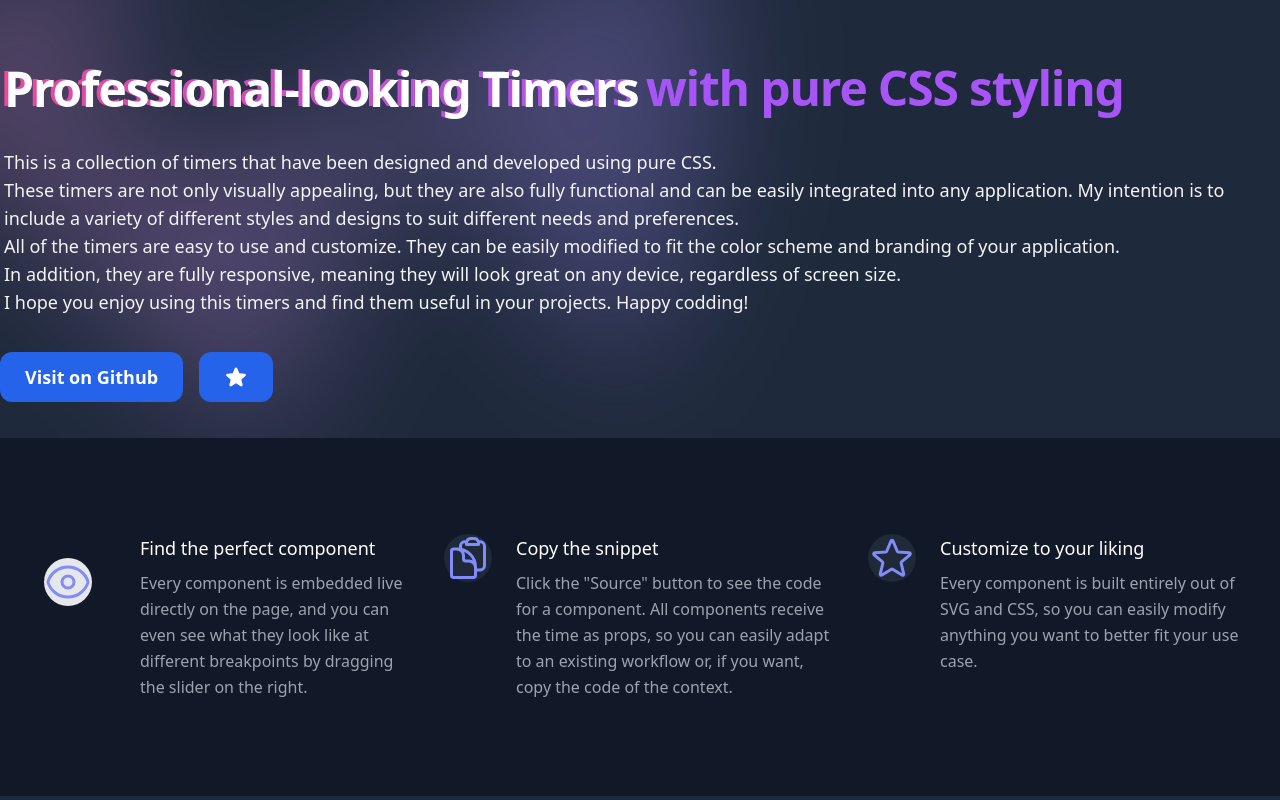
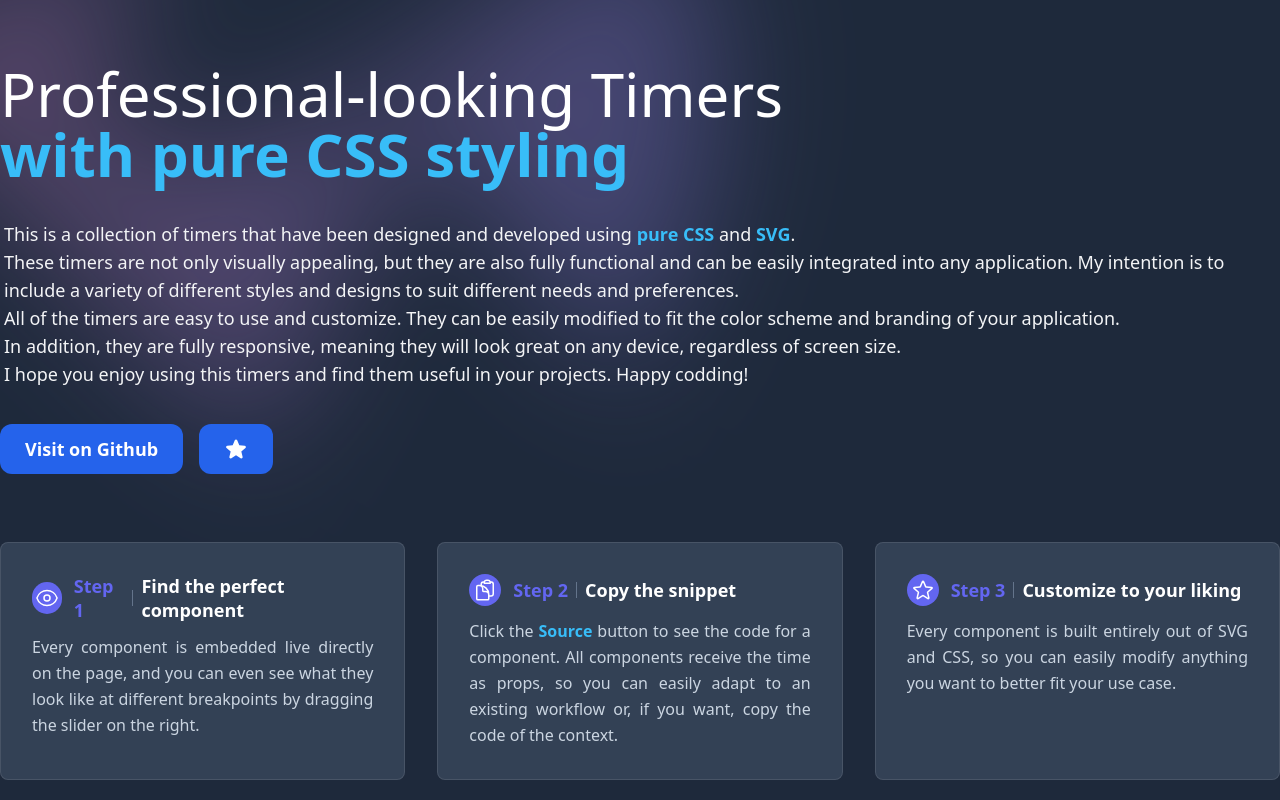
Before and after one commit to ZEBAS204/professional-looking-timers, a React (Vite) app: page / in a window 1280 px wide. Shown: the top 800 px of the page. Built offline with nearby package versions, Linux system fonts and the light colour scheme.

Commit message:
Improve hero

```diff
--- a/src/app/hero.module.css
+++ b/src/app/hero.module.css
@@ -3,12 +3,12 @@
 }
 
 .headerTopTitle {
-	@apply text-2xl sm:text-5xl leading-tight tracking-tight font-bold text-purple-500;
+	@apply text-white text-4xl sm:text-5xl lg:text-6xl;
+	white-space: pre;
 }
 
-.headerTopTitleHighlight {
-	@apply bg-clip-text text-transparent bg-gradient-to-r from-pink-500 to-purple-500;
-	text-shadow: 4px 1px 0px #fff;
+.highlight {
+	@apply text-sky-400 font-semibold;
 }
 
 .headerBottomDescription {
--- a/src/app/hero.tsx
+++ b/src/app/hero.tsx
@@ -1,4 +1,4 @@
-import { StarIcon, LinkIcon } from '@heroicons/react/24/solid'
+import { StarIcon } from '@heroicons/react/24/solid'
 import {
 	EyeIcon,
 	ClipboardDocumentIcon,
@@ -7,6 +7,28 @@ import {
 import Button from 'components/atoms/button'
 
 import styles from './hero.module.css'
+
+const Steps = ({ title, icon: Icon, stepnum, children }) => (
+	<li className="flex rounded-lg p-8 flex-col bg-slate-700 shadow-ring">
+		<div className="flex items-center mb-3">
+			<div className="w-8 h-8 mr-3 inline-flex items-center justify-center rounded-full bg-indigo-500 text-white">
+				<Icon className="w-6 h-6" aria-hidden="true" />
+			</div>
+			<h2 className="flex items-center text-lg font-semibold leading-6 gap-2">
+				<span className="text-indigo-500">Step {stepnum}</span>
+				<span className="h-4 w-px bg-slate-500" />
+				<span className="text-white">{title}</span>
+			</h2>
+		</div>
+		<p className="leading-relaxed text-base text-justify text-slate-300">
+			{children}
+		</p>
+	</li>
+)
+
+const Highlight = ({ children }) => (
+	<span className={styles.highlight}>{children}</span>
+)
 
 export default function () {
 	return (
@@ -36,14 +58,13 @@ export default function () {
 				/>
 			</svg>
 			<h1 className={styles.headerTopTitle}>
-				<span className={styles.headerTopTitleHighlight}>
-					Professional-looking Timers
-				</span>{' '}
-				with pure CSS styling
+				Professional-looking Timers
+				{'\n'}
+				<Highlight>with pure CSS styling</Highlight>
 			</h1>
 			<p className={styles.headerBottomDescription}>
 				This is a collection of timers that have been designed and developed
-				using pure CSS.
+				using <Highlight>pure CSS</Highlight> and <Highlight>SVG</Highlight>.
 				<br />
 				These timers are not only visually appealing, but they are also fully
 				functional and can be easily integrated into any application. My
@@ -68,58 +89,31 @@ export default function () {
 					</Button>
 				</a>
 			</div>
-			<div className="text-gray-400 bg-gray-900">
-				<div className="container px-5 py-24 mx-auto">
-					<div className="flex flex-wrap sm:-m-4 -mx-4 -mb-10 -mt-4 md:space-y-0 space-y-6">
-						<div className="p-4 md:w-1/3 flex">
-							<div className="w-12 h-12 inline-flex items-center justify-center rounded-full bg-gray-200 text-indigo-400 flex-shrink-0 m-6">
-								<EyeIcon />
-							</div>
-							<div className="flex-grow pl-6">
-								<h2 className="text-white text-lg title-font font-medium mb-2">
-									Find the perfect component
-								</h2>
-								<p className="leading-relaxed text-base">
-									Every component is embedded live directly on the page, and you
-									can even see what they look like at different breakpoints by
-									dragging the slider on the right.
-								</p>
-							</div>
-						</div>
-						<div className="p-4 md:w-1/3 flex">
-							<div className="w-12 h-12 inline-flex items-center justify-center rounded-full bg-gray-800 text-indigo-400 mb-4 flex-shrink-0">
-								<ClipboardDocumentIcon />
-							</div>
-							<div className="flex-grow pl-6">
-								<h2 className="text-white text-lg title-font font-medium mb-2">
-									Copy the snippet
-								</h2>
-								<p className="leading-relaxed text-base">
-									Click the "Source" button to see the code for a component. All
-									components receive the time as props, so you can easily adapt
-									to an existing workflow or, if you want, copy the code of the
-									context.
-								</p>
-							</div>
-						</div>
-						<div className="p-4 md:w-1/3 flex">
-							<div className="w-12 h-12 inline-flex items-center justify-center rounded-full bg-gray-800 text-indigo-400 mb-4 flex-shrink-0">
-								<StarIconOutline />
-							</div>
-							<div className="flex-grow pl-6">
-								<h2 className="text-white text-lg title-font font-medium mb-2">
-									Customize to your liking
-								</h2>
-								<p className="leading-relaxed text-base">
-									Every component is built entirely out of SVG and CSS, so you
-									can easily modify anything you want to better fit your use
-									case.
-								</p>
-							</div>
-						</div>
-					</div>
-				</div>
-			</div>
+			<ol className="grid grid-cols-1 gap-8 lg:grid-cols-3 mt-8">
+				<Steps stepnum={1} title="Find the perfect component" icon={EyeIcon}>
+					Every component is embedded live directly on the page, and you can
+					even see what they look like at different breakpoints by dragging the
+					slider on the right.
+				</Steps>
+				<Steps
+					stepnum={2}
+					title="Copy the snippet"
+					icon={ClipboardDocumentIcon}
+				>
+					Click the <Highlight>Source</Highlight> button to see the code for a
+					component. All components receive the time as props, so you can easily
+					adapt to an existing workflow or, if you want, copy the code of the
+					context.
+				</Steps>
+				<Steps
+					stepnum={3}
+					title="Customize to your liking"
+					icon={StarIconOutline}
+				>
+					Every component is built entirely out of SVG and CSS, so you can
+					easily modify anything you want to better fit your use case.
+				</Steps>
+			</ol>
 		</header>
 	)
 }
```
